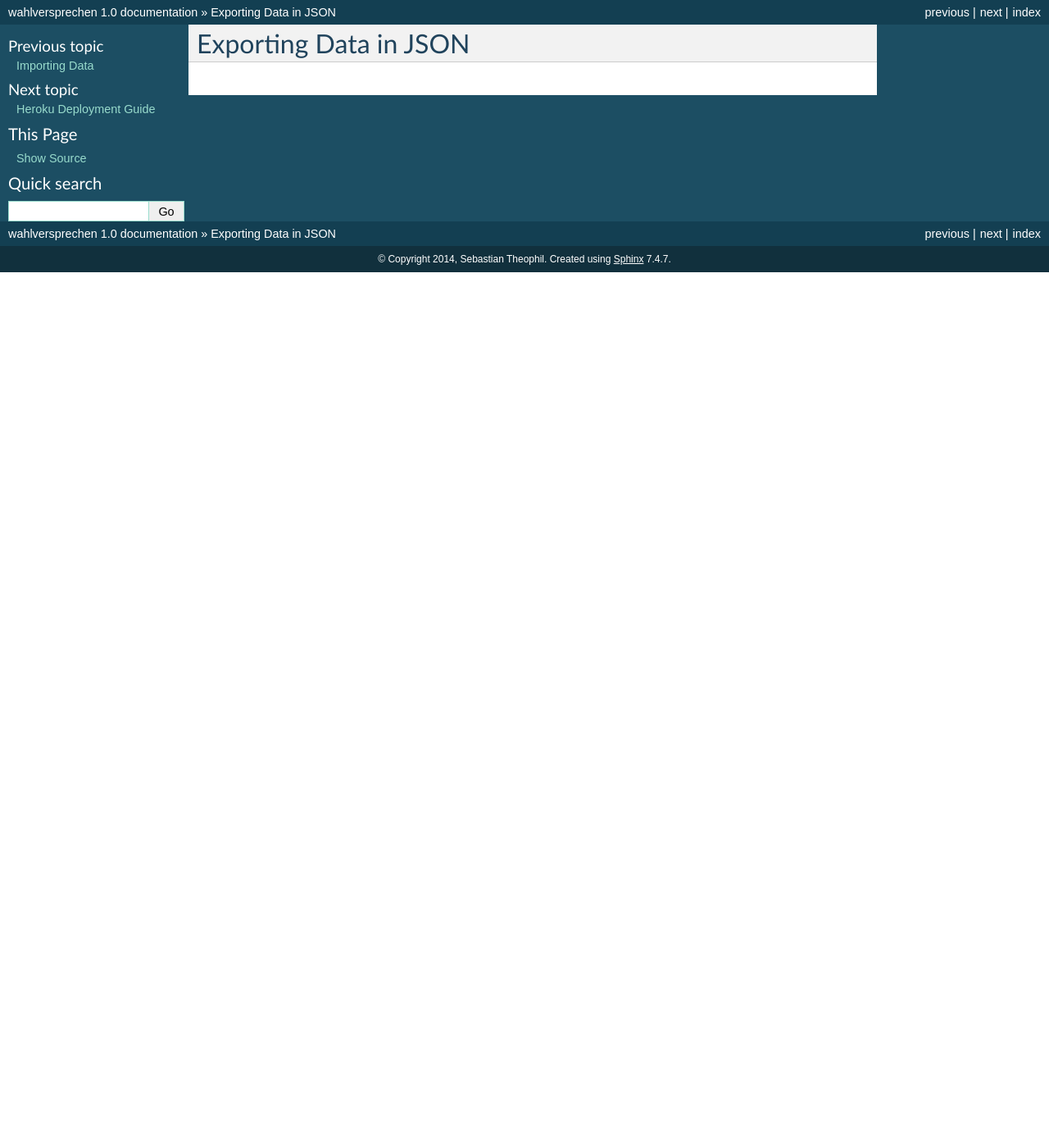
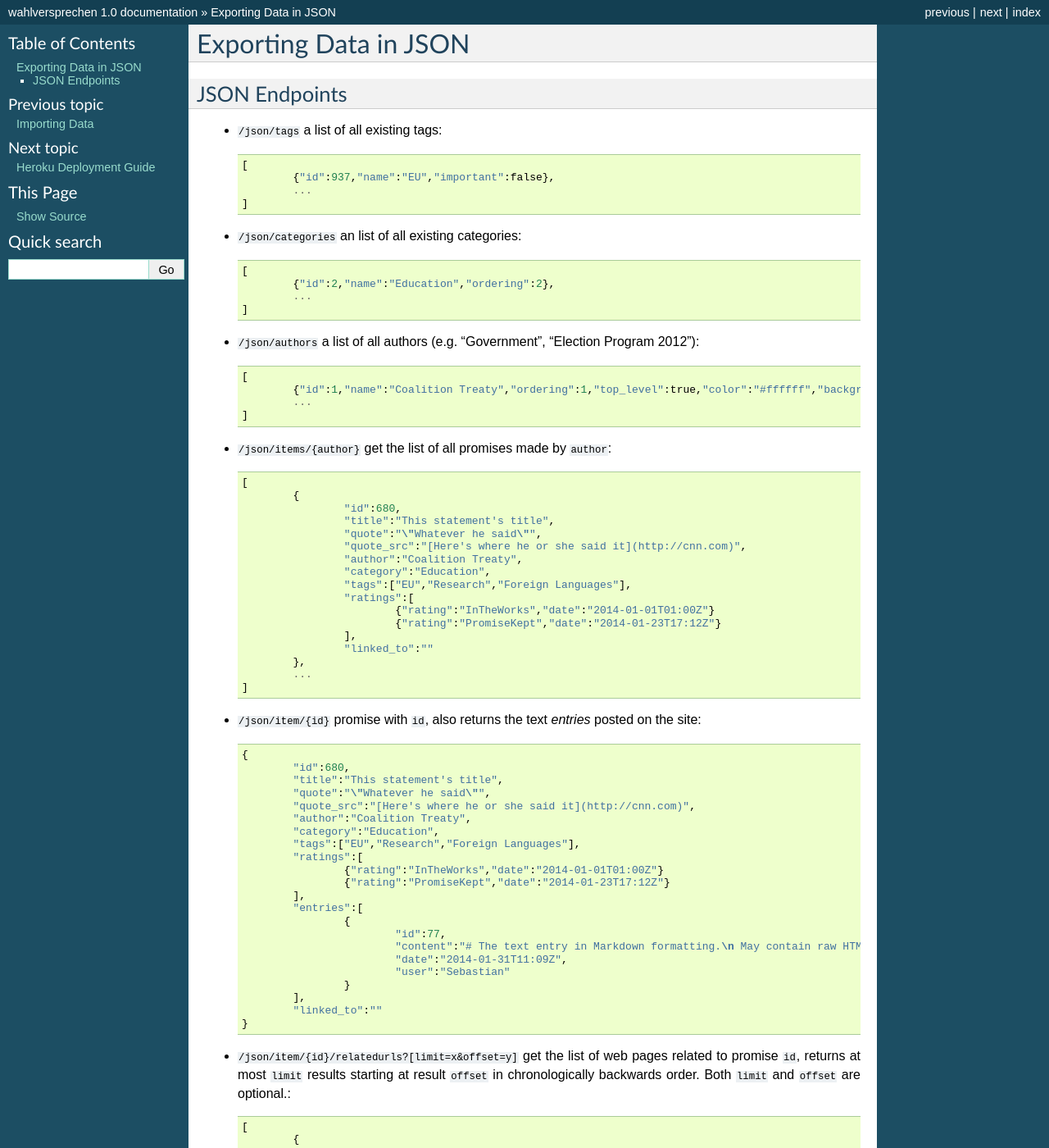
Before and after one commit to stheophil/wahlversprechen, a Sphinx documentation site: the page built from docs/dataexport.rst, in a window 1280 px wide and 1400 px high. Shown: the whole window at 82% size. Built offline with Sphinx 7.4.7, drawn with Linux system fonts in a browser that asks for light colours; some of the changed text lies outside the part shown.

```diff
--- a/docs/dataexport.rst
+++ b/docs/dataexport.rst
@@ -1,3 +1,86 @@
 ======================
 Exporting Data in JSON
 ======================
+
+JSON Endpoints
+==============
+
+- ``/json/tags`` 					a list of all existing tags::
+
+	[
+  		{"id":937,"name":"EU","important":false},
+  		...
+	]
+
+- ``/json/categories`` 			an list of all existing categories::
+
+	[
+		{"id":2,"name":"Education","ordering":2},
+		...
+	]
+
+- ``/json/authors`` 				a list of all authors (e.g. "Government", "Election Program 2012")::
+
+	[
+		{"id":1,"name":"Coalition Treaty","ordering":1,"top_level":true,"color":"#ffffff","background":"#999999"},
+		...
+	]
+
+- ``/json/items/{author}`` 		get the list of all promises made by ``author``::
+
+	[
+		{
+			"id":680,
+			"title":"This statement's title",
+			"quote":"\"Whatever he said\"",
+			"quote_src":"[Here's where he or she said it](http://cnn.com)",
+			"author":"Coalition Treaty",
+			"category":"Education",
+			"tags":["EU","Research","Foreign Languages"],
+			"ratings":[
+				{"rating":"InTheWorks","date":"2014-01-01T01:00Z"}
+				{"rating":"PromiseKept","date":"2014-01-23T17:12Z"}
+			],
+			"linked_to":""
+		},
+		...
+	]
+
+- ``/json/item/{id}`` 			promise with ``id``, also returns the text *entries* posted on the site::
+
+	{
+		"id":680,
+		"title":"This statement's title",
+		"quote":"\"Whatever he said\"",
+		"quote_src":"[Here's where he or she said it](http://cnn.com)",
+		"author":"Coalition Treaty",
+		"category":"Education",
+		"tags":["EU","Research","Foreign Languages"],
+		"ratings":[
+			{"rating":"InTheWorks","date":"2014-01-01T01:00Z"}
+			{"rating":"PromiseKept","date":"2014-01-23T17:12Z"}
+		],
+		"entries":[
+			{
+				"id":77,
+				"content":"# The text entry in Markdown formatting.\n May contain raw HTML too if the site is so configured.",
+				"date":"2014-01-31T11:09Z",
+				"user":"Sebastian"
+			}
+		],
+		"linked_to":""
+	}
+
+- ``/json/item/{id}/relatedurls?[limit=x&offset=y]``	get the list of web pages related to promise ``id``, returns at most ``limit`` results starting at result ``offset`` in chronologically backwards order. Both ``limit`` and ``offset`` are optional.::
+
+	[
+		{
+			"id":488,
+			"stmt_id":682,
+			"title":"Shocker: Many Europeans speak several languages",
+			"url":"http://cnn.com/blabla",
+			"confidence":3.03125,
+			"lastseen":"2014-05-29T08:46Z"
+		},
+		...
+	]
```
Also changed, not shown: README.md (+2 -2 lines), docs/dataimport.rst (+31 -0 lines), docs/setupguide.rst (+5 -7 lines).
